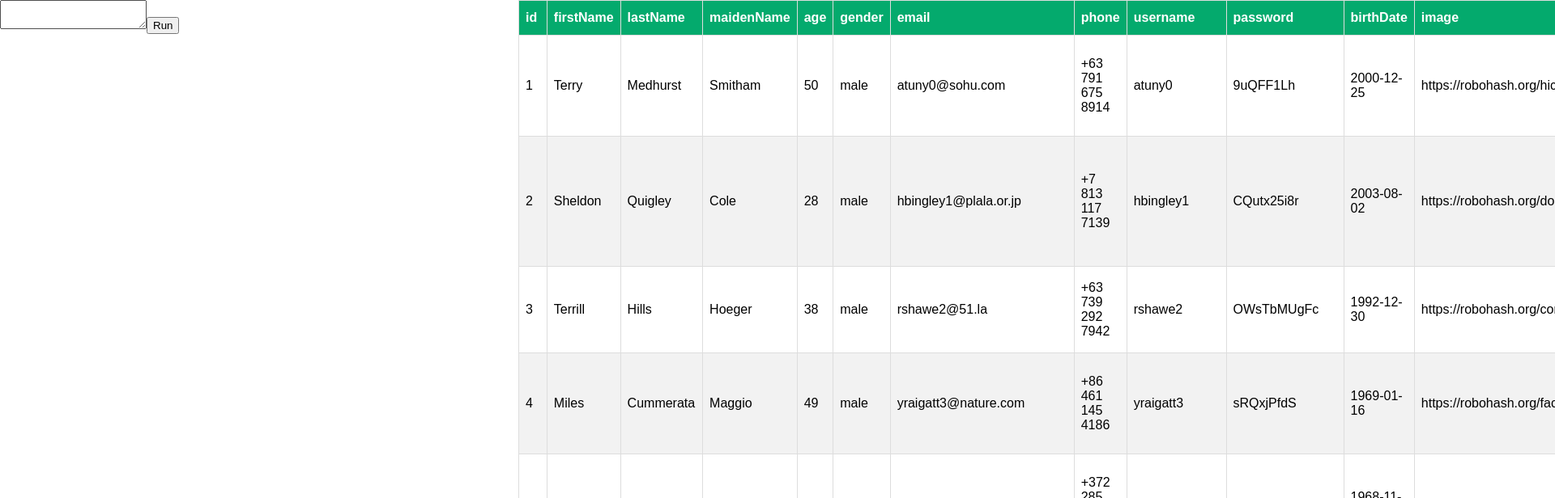
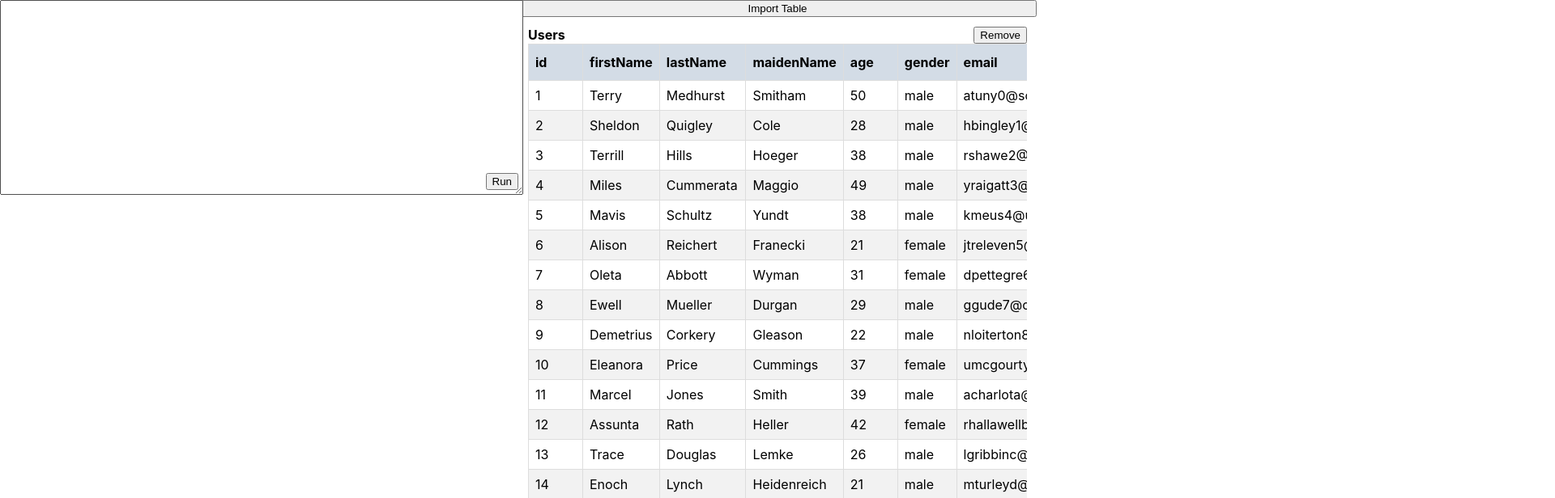
Before and after one commit to naagaditya/sql-query-runner, a React (Create React App) app: page / in a window 1280 px wide. Shown: the top 616 px of the page at 81% size, 1920 px wide, since content can reach past the window. Built offline with nearby package versions, Linux system fonts and the light colour scheme.

Commit message:
import table

```diff
--- a/src/App.css
+++ b/src/App.css
@@ -4,15 +4,67 @@
   grid-auto-rows: minmax(auto, 100vh);
   grid-template-areas:
   "in tbl"
+  "ot tbl"
+  "ot tbl"
   "ot tbl";
   height: 100vh;
 }
 .query-input {
   grid-area: in;
+  position: relative;
+}
+.query-input .run {
+  position: absolute;
+  bottom: 0;
+  width: 100%;
+  display: flex;
+  justify-content: space-between;
+}
+.query-input .run .error {
+  color: red;
+  font-size: large;
+}
+.query-input textarea {
+  font-size: large;
+  height: 100%;
+  width: 100%;
 }
 .query-output {
   grid-area: ot;
+  overflow: scroll;
 }
 .avaiable-tables {
   grid-area: tbl;
+  display: flex;
+  flex-direction: column;
+  height: 100vh;
 }
+.avaiable-tables .table {
+  height: 100%;
+  overflow: scroll;
+  flex: 1;
+  margin: 12px;
+}
+
+.table-name {
+  display: flex;
+  justify-content: space-between;
+}
+
+.modal-overlay {
+  position: fixed;
+  top: 0;
+  bottom: 0;
+  left: 0;
+  right: 0;
+  background-color: rgba(0, 0, 0, 50%);
+}
+.modal {
+  display: flex;
+  align-items: center;
+  justify-content: center;
+  height: 500px;
+  width: 500px;
+  margin: auto;
+  flex-direction: column;
+}
--- a/src/App.tsx
+++ b/src/App.tsx
@@ -6,13 +6,15 @@ import Table from './table/Table';
 function App() {
   const [filteredTable, setFilteredTable] = useState<Record<string, any>[]>([]);
   const [query, setQuery] = useState('');
-
-  const AllTable: Record<string, Record<string, any>[]>  = {
-    Users
-  };
+  const [errorMessage, setErrorMessage] = useState('');
+  const [isShowImportModal, setShowImportModal] = useState(false);
+  const [tableToImport, setTableToImport] = useState('');
+  const [tableNameToImport, setTableNameToImport] = useState('');
+  const [allTables, setAllTables] = useState<Record<string, Record<string, any>[]>>({Users})
 
   const handleChangeQuery = (e: React.ChangeEvent<HTMLTextAreaElement>) => {
     const updatedQuery = e.target.value;
+    setErrorMessage('');
     setQuery(updatedQuery);
   }
   const handleExecuteQuery = () => {
@@ -22,29 +24,72 @@ function App() {
     let res;
     if (columns && tableName) {
       if (columns.trim() === '*') {
-        res = AllTable[tableName]
+        res = allTables[tableName]
       } else {
-        res = AllTable[tableName].map(row =>
+        res = allTables[tableName].map(row =>
           columns.split(',').reduce((acc, col) => ({...acc, [`${col.trim()}`]: row[col.trim()] }), {}))
       }
       setFilteredTable(res);
     } else {
-      console.error('Wrong query');
+      setErrorMessage('Wrong query');
     }
 
   };
+  const handleDeleteTable = (tableName: string) => {
+    delete allTables[tableName];
+    setAllTables({...allTables});
+  };
+  const handleImport = () => {
+    try {
+      setAllTables({
+        ...allTables,
+        [tableNameToImport]: JSON.parse(tableToImport)
+      });
+      setShowImportModal(false);
+    }
+    catch(error) {
+
+    }
+
+  };
+  const handleChangeImportString = (e: React.ChangeEvent<HTMLTextAreaElement>) => {
+    setTableToImport(e.target.value)
+  }
+  const handleChangeImportTableName = (e: React.ChangeEvent<HTMLInputElement>) => {
+    setTableNameToImport(e.target.value)
+  }
   return (
     <div className="App">
       <div className="query-input">
-        <textarea className="query-input" onChange={handleChangeQuery}></textarea>
-        <button onClick={handleExecuteQuery}>Run</button>
+        <textarea onChange={handleChangeQuery}/>
+        <div className="run">
+          <span className='error'>{errorMessage}</span>
+          <button onClick={handleExecuteQuery}>Run</button>
+        </div>
+
       </div>
       <div className="query-output">
         <Table tableData={filteredTable}/>
       </div>
       <div className="avaiable-tables">
-        <Table tableData={Users}/>
+        <button onClick={() => {setShowImportModal(true)}}>Import Table</button>
+        {Object.keys(allTables).map((tableName, index) =>
+          <div key={`${tableName}${index}`} className="table">
+            <div className="table-name">
+              <b>{tableName}</b>
+              <button onClick={() => {handleDeleteTable(tableName)}}>Remove</button>
+            </div>
+            <Table tableData={allTables[tableName]}/>
+          </div>)}
       </div>
+      {isShowImportModal && <div className="modal-overlay">
+        <div className="modal">
+          <input type="text" onChange={handleChangeImportTableName} value={tableNameToImport} />
+          <textarea value={tableToImport} onChange={handleChangeImportString}/>
+          <button onClick={handleImport}>Import</button>
+          <button onClick={() => {setShowImportModal(false)}}>Close</button>
+        </div>
+      </div>}
     </div>
   );
 }
--- a/src/table/Table.css
+++ b/src/table/Table.css
@@ -1,12 +1,16 @@
 table {
-  font-family: Arial, Helvetica, sans-serif;
   border-collapse: collapse;
   width: 100%;
+  border-radius: 5px;
 }
 
 td, th {
   border: 1px solid #ddd;
   padding: 8px;
+  max-width: 150px;
+  min-width: 50px;
+  text-wrap: nowrap;
+  overflow: scroll;
 }
 
 tr:nth-child(even){background-color: #f2f2f2;}
@@ -17,6 +21,6 @@ th {
   padding-top: 12px;
   padding-bottom: 12px;
   text-align: left;
-  background-color: #04AA6D;
-  color: white;
+  background-color: #d3dce6;;
+  color: #000;
 }
```
